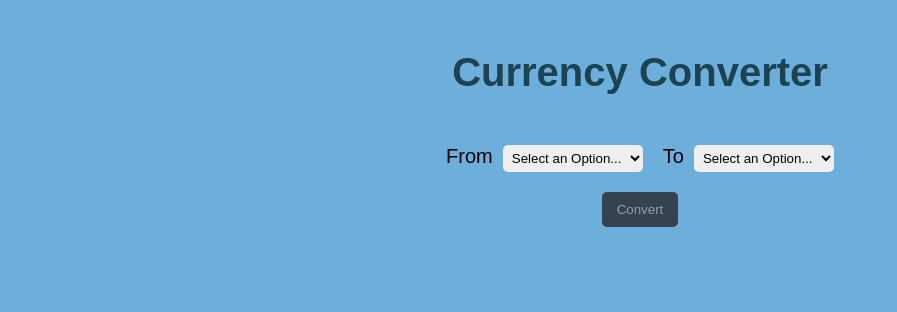
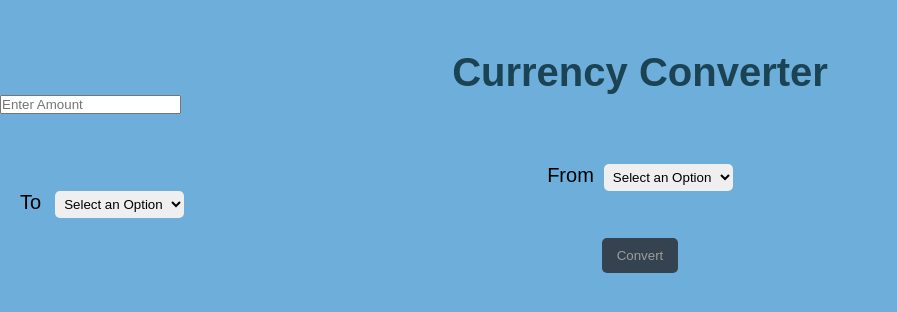
Before and after one commit to murtuzaalisurti/a-currency-converter, a plain HTML site: page index.html in a window 1280 px wide. Shown: the whole page, without its empty margins (0-897 px from the left). Drawn offline with Linux system fonts and the light colour scheme.

Commit message:
Add files via upload

```diff
--- a/index.html
+++ b/index.html
@@ -12,10 +12,14 @@
     <div class="heading-container">
         <h1>Currency Converter</h1>
     </div>
+    <div class="amount-container">
+        <input class="number-input" placeholder="Enter Amount" type="number" step="0.001" id="input1">
+    </div>
     <div class="main-container">
         <p id="from">From</p>
+        <!-- <input class="number-input" type="number" step="0.001" id="input1"> -->
         <select id="drop-down-1">
-            <option disabled="disabled" selected>Select an Option...</option>
+            <option disabled="disabled" selected>Select an Option</option>
             <option value="AUD">AUD</option>
             <option value="BGN">BGN</option>
             <option value="BRL">BRL</option>
@@ -50,9 +54,12 @@
             <option value="USD">USD</option>
             <option value="ZAR">ZAR</option>
         </select>
+    </div>
+    <div class="to-container">
         <p id="to">To</p>
+        <!-- <input class="number-input" type="number" step="0.001" id="input2"> -->
         <select id="drop-down-2">
-            <option disabled="disabled" selected>Select an Option...</option>
+            <option disabled="disabled" selected>Select an Option</option>
             <option value="AUD">AUD</option>
             <option value="BGN">BGN</option>
             <option value="BRL">BRL</option>
```
